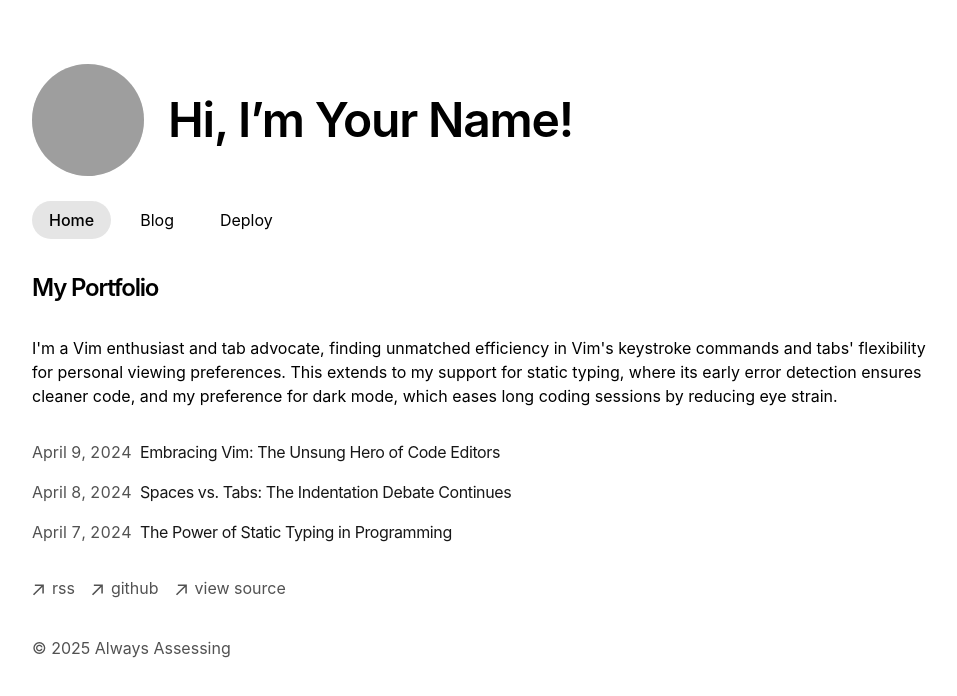
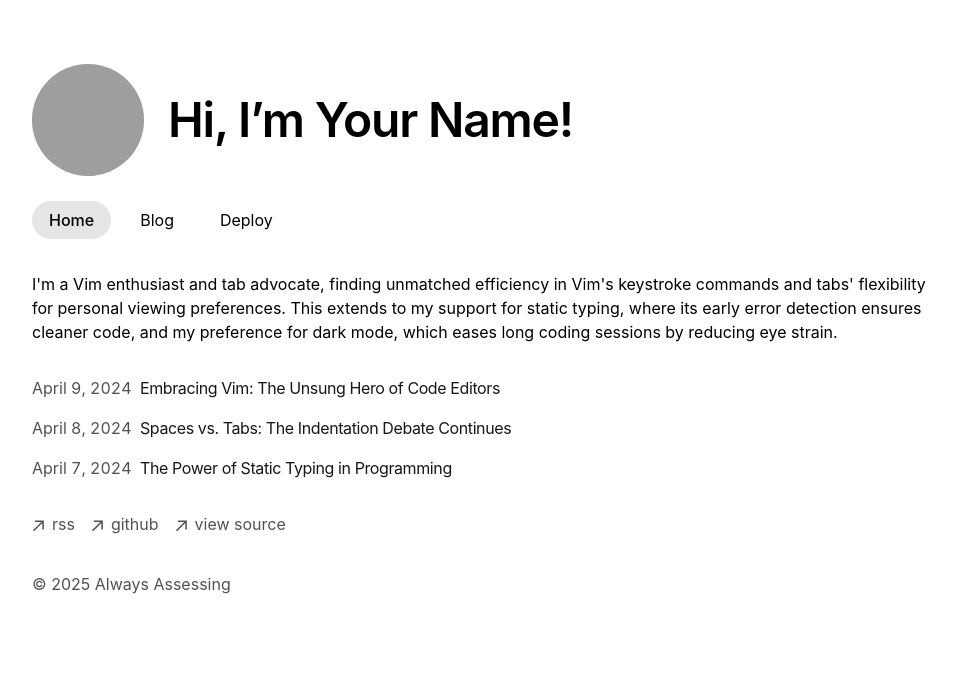
Before and after one commit to hyi14/website, a Next.js app: page / in a window 1280 px wide. Shown: the top 696 px of the page, without its empty margins (160-1117 px from the left). Built offline with nearby package versions, Linux system fonts and the light colour scheme; grey boxes are pictures that could not be loaded.

Commit message:
Update page.tsx

```diff
--- a/app/page.tsx
+++ b/app/page.tsx
@@ -3,9 +3,9 @@ import { BlogPosts } from 'app/components/posts'
 export default function Page() {
   return (
     <section>
-      <h1 className="mb-8 text-2xl font-semibold tracking-tighter">
+{/*       <h1 className="mb-8 text-2xl font-semibold tracking-tighter">
         My Portfolio
-      </h1>
+      </h1> */}
       <p className="mb-4">
         {`I'm a Vim enthusiast and tab advocate, finding unmatched efficiency in
         Vim's keystroke commands and tabs' flexibility for personal viewing
```
